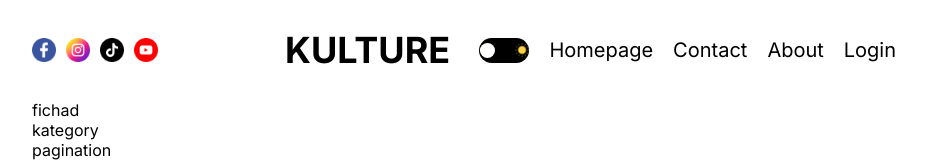
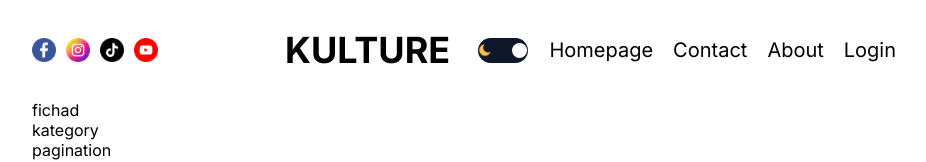
Before and after one commit to king-luvaha/blog-app, a Next.js app: page / in a window 1280 px wide. Shown: the top 162 px of the page, without its empty margins (176-1102 px from the left). Built offline with nearby package versions, Linux system fonts and the light colour scheme.

Commit message:
Next.js Context API tutorial

```diff
--- a/src/app/globals.css
+++ b/src/app/globals.css
@@ -19,6 +19,13 @@
 a{
     color: inherit;
     text-decoration: none;
+}
+
+.dark{
+    --bg:#0F172A;
+    --textColor:#DDD;
+    --softBg:#1F273A;
+    --softTextColor:#A6A6A6;
 }
 
 .container{
--- a/src/app/layout.js
+++ b/src/app/layout.js
@@ -2,6 +2,8 @@
 import "./globals.css";
 import { Inter } from "next/font/google";
 import Footer from "@/components/footer/Footer";
+import { ThemeContextProvider } from "@/context/ThemeContext";
+import ThemeProvider from "@/providers/ThemeProvider";
 
 
 const inter = Inter({ subsets: ["latin"] });
@@ -15,6 +17,8 @@
   return (
     <html lang="en">
       <body className={inter.className}>
+        <ThemeContextProvider>
+          <ThemeProvider>
             <div className="container">
               <div className="wrapper">
                 <Navbar />
@@ -22,6 +26,8 @@
                 <Footer />
               </div>
             </div>
+          </ThemeProvider>
+        </ThemeContextProvider>
       </body>
     </html>
   );
--- a/src/components/navbar/navbar.module.css
+++ b/src/components/navbar/navbar.module.css
@@ -20,6 +20,7 @@
 
 .links{
     display: flex;
+    align-items: center;
     gap: 20px;
     flex: 1;
     font-size: 20px;
--- a/src/components/themeToggle/ThemeToggle.jsx
+++ b/src/components/themeToggle/ThemeToggle.jsx
@@ -1,15 +1,37 @@
-import React from 'react'
-import styles from "./themeToggle.module.css"
-import Image from 'next/image'
+"use client";
+
+import React, { useContext } from "react";
+import styles from "./themeToggle.module.css";
+import Image from "next/image";
+import { ThemeContext } from "@/context/ThemeContext";
 
 const ThemeToggle = () => {
+  const { toggle, theme } = useContext(ThemeContext);
+
+  console.log(theme);
+
   return (
-    <div className={styles.container}>
+    <div
+      className={styles.container}
+      onClick={toggle}
+      style={
+        theme === "dark"
+          ? { left: 1, backgroundColor: "white" }
+          : { right: 1, backgroundColor: "#0F172A" }
+      }
+    >
       <Image src="/moon.png" alt="moon" width={14} height={14} />
-      <div className={styles.ball}></div>
-      <Image src="/sun.png" alt="sun" width={14} height={14}/>
+      <div
+        className={styles.ball}
+        style={
+          theme === "dark"
+            ? { left: 1, background: "#0F172A" }
+            : { right: 1, background: "white" }
+        }
+      ></div>
+      <Image src="/sun.png" alt="sun" width={14} height={14} />
     </div>
-  )
-}
+  );
+};
 
-export default ThemeToggle
+export default ThemeToggle;
--- a/src/components/themeToggle/themeToggle.module.css
+++ b/src/components/themeToggle/themeToggle.module.css
@@ -6,7 +6,6 @@
     display: flex;
     align-items: center;
     justify-content: space-between;
-    background-color: black;
     position: relative;
 }
 
@@ -14,7 +13,5 @@
     width: 15px;
     height: 15px;
     border-radius: 50%;
-    background-color: white;
     position: absolute;
-    left: 1px;
 }
--- /dev/null
+++ b/src/context/ThemeContext.jsx
@@ -0,0 +1,32 @@
+"use client"
+
+import { createContext, useEffect, useState } from "react";
+
+export const ThemeContext = createContext();
+
+const getFromLocalStorage = () => {
+    if (typeof window !== undefined) {
+        const value = localStorage.getItem("theme");
+        return value || "light";
+    }
+}
+
+export const ThemeContextProvider = ({ children }) => {
+    const [theme, setTheme] = useState(() => {
+        return getFromLocalStorage();
+    });
+
+    const toggle = () => {
+        setTheme(theme === "light" ? "dark" : "light");
+    };
+
+    useEffect(() => {
+        localStorage.setItem("theme", theme);
+    }, [theme]);
+
+    return (
+        <ThemeContext.Provider value={{ theme, toggle }}>
+            {children}
+        </ThemeContext.Provider>
+    )
+};
--- /dev/null
+++ b/src/providers/ThemeProvider.jsx
@@ -0,0 +1,20 @@
+"use client"
+
+import { ThemeContext } from '@/context/ThemeContext'
+import React, { useContext, useEffect, useState } from 'react'
+
+const ThemeProvider = ({ children }) => {
+
+    const { theme } = useContext(ThemeContext);
+    const [mounted, setMounted] = useState(false);
+
+    useEffect(() => {
+        setMounted(true);
+    }, []);
+
+    if (mounted) {
+        return <div className={theme}>{children}</div>
+    }
+};
+
+export default ThemeProvider
```
Lines whose indentation alone changed are shown as unchanged.
